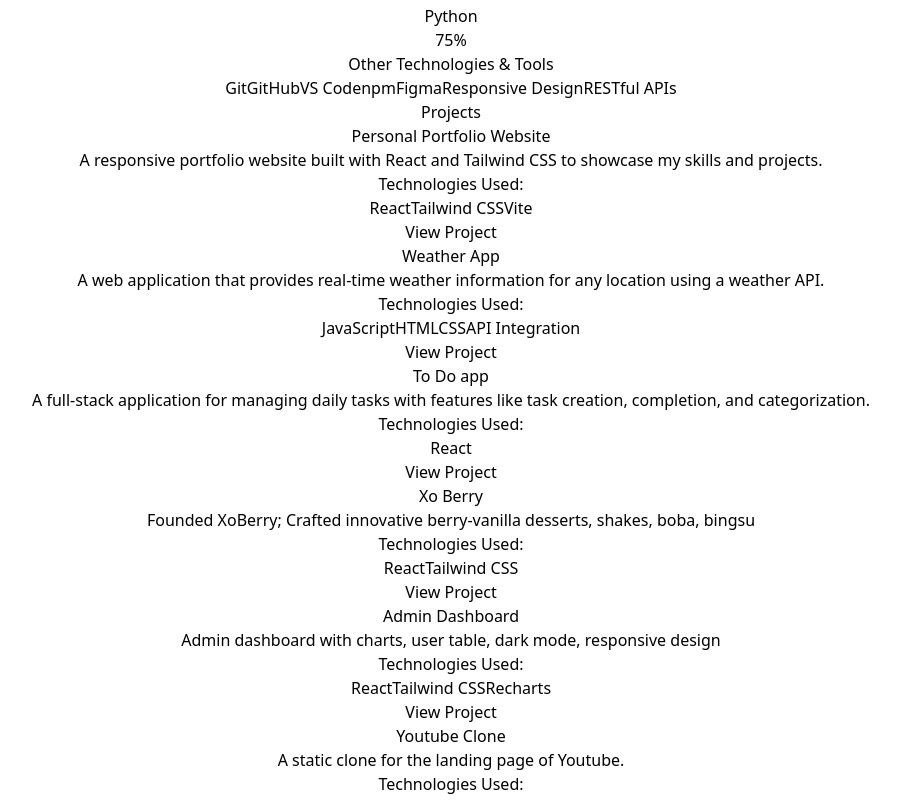
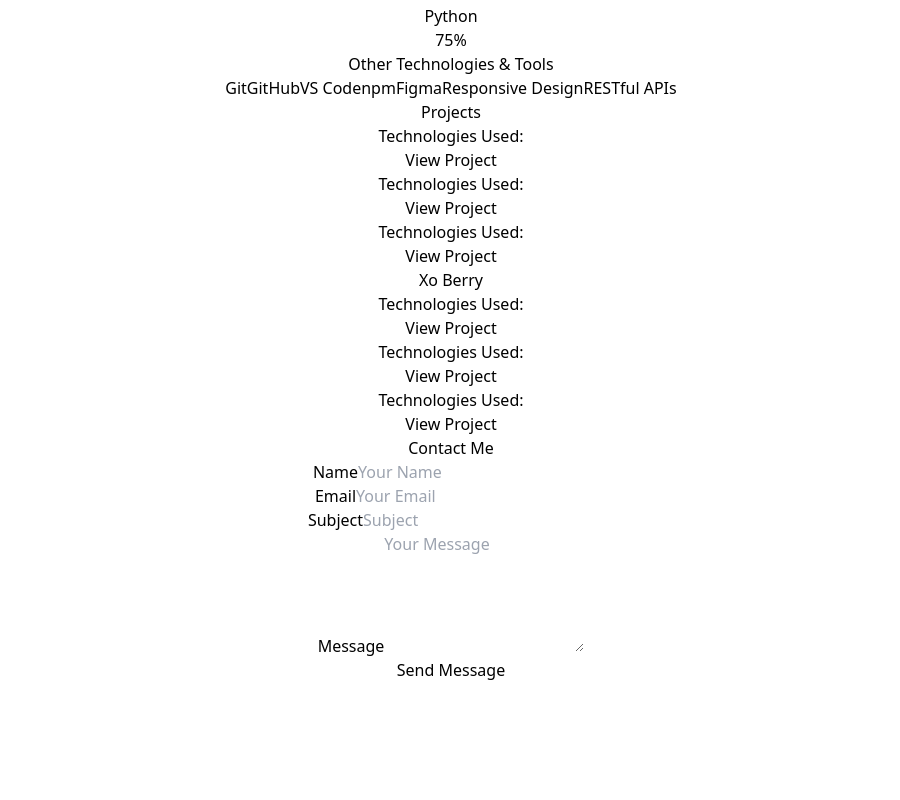
Before and after one commit to VachanGupta/sharanya-Portfolio, a React (Vite) app: page / in a window 1280 px wide. Shown: the part 1980-2780 px from the top of the page, without its empty margins (189-1089 px from the left). Built offline with nearby package versions, Linux system fonts and the light colour scheme.

Commit message:
projects

```diff
--- a/src/App.jsx
+++ b/src/App.jsx
@@ -202,7 +202,7 @@
           </motion.div>
 
           <motion.div
-            className="absolute bottom-10 left-1/2 transform -translate-x-1/2"
+            className="fixed bottom-8 left-1/2 transform -translate-x-1/2 z-50"
             initial={{ opacity: 0 }}
             animate={{ opacity: 1, y: [0, 10, 0] }}
             transition={{ delay: 1.5, duration: 2, repeat: Infinity }}
--- a/src/components/Projects.jsx
+++ b/src/components/Projects.jsx
@@ -3,46 +3,46 @@
 const Projects = () => {
   const projects = [
     {
-      title: 'Personal Portfolio Website',
-      description: 'A responsive portfolio website built with React and Tailwind CSS to showcase my skills and projects.',
-      technologies: ['React', 'Tailwind CSS', 'Vite'],
-      image: 'portfolio',
-      link: 'https://personal-portfolio-vachan.vercel.app/',
+      title: '',
+      description: '',
+      technologies: [''],
+      image: 'algorithm',
+      link: '',
     },
     {
-      title: 'Weather App',
-      description: 'A web application that provides real-time weather information for any location using a weather API.',
-      technologies: ['JavaScript', 'HTML', 'CSS', 'API Integration'],
-      image: 'weather',
-      link: 'https://weather-app-vachan.vercel.app/',
+      title: '',
+      description: '',
+      technologies: [''],
+      image: 'algorithm',
+      link: '',
     },
     {
-      title: 'To Do app',
-      description: 'A full-stack application for managing daily tasks with features like task creation, completion, and categorization.',
-      technologies: ['React'],
-      image: 'task',
-      link: 'https://to-do-app-ten-sepia.vercel.app/',
+      title: '',
+      description: '',
+      technologies: [''],
+      image: 'algorithm',
+      link: '',
     },
     {
       title: 'Xo Berry',
-      description: 'Founded XoBerry; Crafted innovative berry-vanilla desserts, shakes, boba, bingsu',
-      technologies: ['React', 'Tailwind CSS'],
+      description: '',
+      technologies: [''],
       image: 'algorithm',
-      link: 'https://xo-berry.vercel.app/',
+      link: '',
     },
     {
-      title: 'Admin Dashboard',
-      description: 'Admin dashboard with charts, user table, dark mode, responsive design',
-      technologies: ['React', 'Tailwind CSS', 'Recharts'],
+      title: '',
+      description: '',
+      technologies: [''],
       image: 'algorithm',
-      link: 'https://admin-dashboard-vachan.vercel.app/',
+      link: '',
     },
     {
-      title: 'Youtube Clone',
-      description: 'A static clone for the landing page of Youtube.',
-      technologies: ['HTML', 'CSS', 'JavaScript'],
+      title: '',
+      description: '',
+      technologies: [''],
       image: 'algorithm',
-      link: 'https://ytclonevachangupta.vercel.app/',
+      link: '',
     },
   ];
 
```
